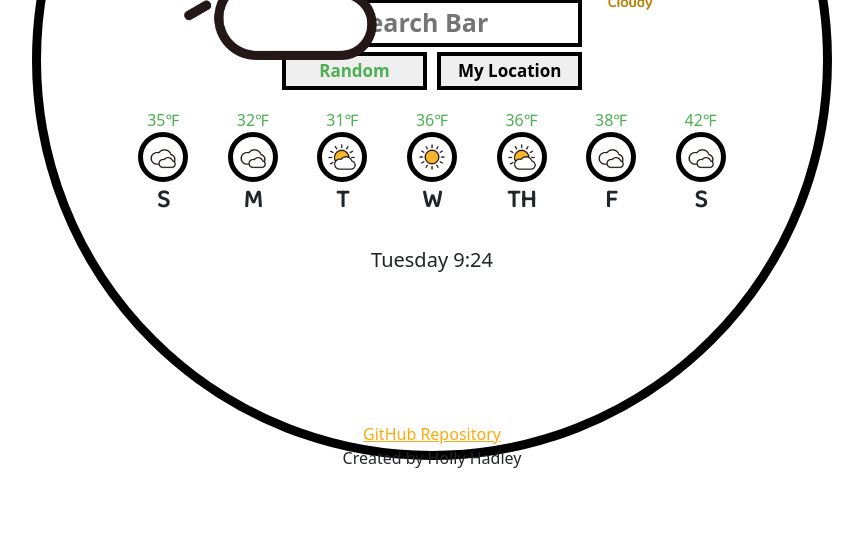
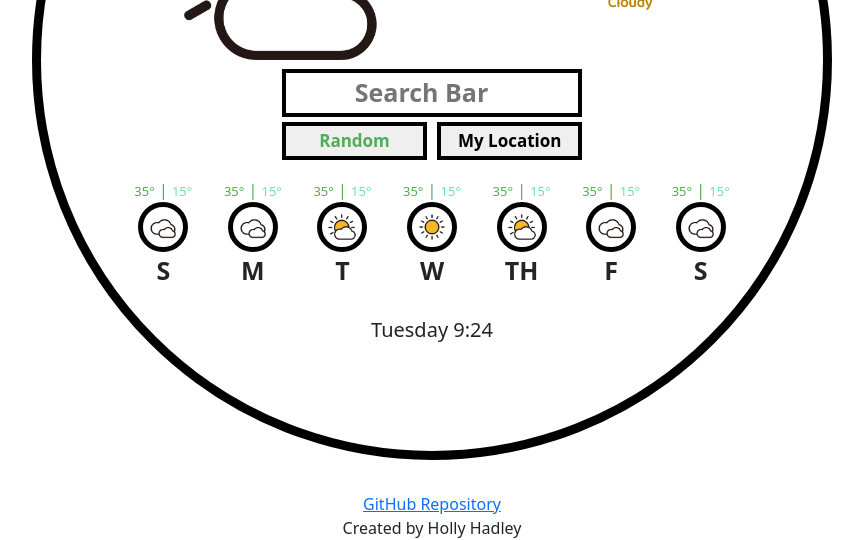
Before and after one commit to SuperNova721/SheCodesWeatherApp, a plain HTML site: page index.html in a window 1280 px wide. Shown: the part 380-920 px from the top of the page, without its empty margins (208-1071 px from the left). Before the commit the page ends 850 px from the top, so only its background shows below. Drawn offline with nearby package versions, Linux system fonts and the light colour scheme.

Commit message:
added span and class:forecast-temp-min in HTML and CSS. Changed spelling error

```diff
--- a/index.html
+++ b/index.html
@@ -41,76 +41,91 @@
           <form id="searchbar">
             <input class="findCity" id="searchCity" type="search" placeholder="Search Bar"></input>
           </form>
+
           <div id="buttons">
               <button class="random">Random</button>
               <button class="search button" id="currentLocation">My Location</button>
           </div>
-          <div class="forcast-week">
+          <div class="forecast-week">
             <div class="row row-col-9">
               <div class="col">
               </div>
               <div class="col">
-                <p class="forcast-temp">
-                  <span class="forcast-temp-max">35℉</span>
+                <p class="forecast-temp">
+                  <span class="forecast-temp-max">35°</span>
+                  <span>|</span>
+                  <span class="forecast-temp-min">15°</span>
                 </p>
-                <div class="forcast-image">
+                <div class="forecast-image">
                   <img src="src/images/cloudy.png" alt="clouds" width=40px>
                 </div>
-                <p class="forcast-day">S</p>
+                <p class="forecast-day">S</p>
               </div>
               <div class="col">
-                <p class="forcast-temp">
-                  <span class="forcast-temp-max">32℉</span>
+                <p class="forecast-temp">
+                  <span class="forecast-temp-max">35°</span>
+                  <span>|</span>
+                  <span class="forecast-temp-min">15°</span>
                 </p>
-                <div class="forcast-image">
+                <div class="forecast-image">
                   <img src="src/images/cloudy.png" alt="clouds" width=40px>
                 </div>
-                <p class="forcast-day">M</p>
+                <p class="forecast-day">M</p>
               </div>
               <div class="col">
-                <p class="forcast-temp">
-                  <span class="forcast-temp-max">31℉</span>
+                <p class="forecast-temp">
+                  <span class="forecast-temp-max">35°</span>
+                  <span>|</span>
+                  <span class="forecast-temp-min">15°</span>
                 </p>
-                <div class="forcast-image">
+                <div class="forecast-image">
                   <img src="src/images/partciallysunny.png" alt="sun behind clouds" width=40px>
                 </div>
-                <p class="forcast-day">T</p>
+                <p class="forecast-day">T</p>
               </div>
               <div class="col">
-                <p class="forcast-temp">
-                  <span class="forcast-temp-max">36℉</span>
+                <p class="forecast-temp">
+                  <span class="forecast-temp-max">35°</span>
+                  <span>|</span>
+                  <span class="forecast-temp-min">15°</span>
                 </p>
-                <div class="forcast-image">
+                <div class="forecast-image">
                   <img src="src/images/sunny.png" alt="sun" width=40px>
                 </div>
-                <p class="forcast-day">W</p>
+                <p class="forecast-day">W</p>
               </div>
               <div class="col">
-                <p class="forcast-temp">
-                  <span class="forcast-temp-max">36℉</span>
+                <p class="forecast-temp">
+                  <span class="forecast-temp-max">35°</span>
+                  <span>|</span>
+                  <span class="forecast-temp-min">15°</span>
                 </p>
-                <div class="forcast-image">
+                <div class="forecast-image">
                   <img src="src/images/partciallysunny.png" alt="sun behind clouds" width=40px>
                 </div>
-                <p class="forcast-day">TH</p>
+                <p class="forecast-day">TH</p>
               </div>
               <div class="col">
-                <p class="forcast-temp">
-                  <span class="forcast-temp-max">38℉</span>
+                <p class="forecast-temp">
+                  <span class="forecast-temp-max">35°</span>
+                  <span>|</span>
+                  <span class="forecast-temp-min">15°</span>
                 </p>
-                <div class="forcast-image">
+                <div class="forecast-image">
                   <img src="src/images/cloudy.png" alt="clouds" width=40px>
                 </div>
-                <p class="forcast-day">F</p>
+                <p class="forecast-day">F</p>
               </div>
               <div class="col">
-                <p class="forcast-temp">
-                  <span class="forcast-temp-max">42℉</span>
+                <p class="forecast-temp">
+                  <span class="forecast-temp-max">35°</span>
+                  <span>|</span>
+                  <span class="forecast-temp-min">15°</span>
                 </p>
-                <div class="forcast-image">
+                <div class="forecast-image">
                     <img src="src/images/cloudy.png" alt="clouds" width=40px>
                   </div>
-                  <p class="forcast-day">S</p>
+                  <p class="forecast-day">S</p>
               </div>
               <div class="col">
               </div>
@@ -121,8 +136,6 @@
     <footer>
       <a href="https://github.com/SuperNova721/SheCodesWeatherApp">GitHub Repository</a>
       <p>Created by Holly Hadley</p>
-
     </footer>
-
   </body>
 </html>
--- a/src/style.css
+++ b/src/style.css
@@ -57,6 +57,11 @@ h1 {
   padding: 35px 0 0 0;
 }
 
+h1:focus,
+h1:active {
+  color: rgb(78, 174, 83);
+}
+
 a.celcius {
   color: rgb(78, 174, 83);
   text-decoration: none;
@@ -73,12 +78,15 @@ a.celcius {
   font-size: 55px;
   margin: -60px 0 0 0;
   color: rgb(26, 178, 168);
+  height: 70px;
 }
 
-a {
+a.celcius {
+  color: rgb(78, 174, 83);
+}
+
+a.fahrenheit {
   color: #fda90e;
-}
-a.fahrenheit {
   text-decoration: none;
   font-size: 20px;
   margin-top: 60px;
@@ -87,6 +95,11 @@ a.fahrenheit {
 a:hover,
 a:active {
   color: rgb(184, 66, 247);
+}
+
+a:focus,
+a:active {
+  color: rgb(78, 174, 83);
 }
 
 form {
@@ -129,17 +142,30 @@ button.search.button {
   font-weight: bold;
 }
 
-.forcast-week {
+.forecast-week {
   text-align: center;
   margin: auto;
 }
 
-p.forcast-temp {
+p.forecast-temp {
   margin: 10px 0 0 0;
   color: rgb(78, 174, 83);
 }
 
-.forcast-image {
+.forecast-temp-max,
+.forecast-temp-min {
+  font-size: small;
+}
+
+.forecast-temp-max {
+  color: rgb(78, 174, 83);
+}
+
+.forecast-temp-min {
+  color: rgb(107, 229, 164);
+}
+
+.forecast-image {
   border: 5px solid black;
   border-radius: 65%;
   margin-left: auto;
@@ -152,7 +178,7 @@ p.forcast-temp {
   height: 150px;
 }
 
-.forcast-day {
+.forecast-day {
   font-weight: bold;
   font-size: 25px;
 }
```
